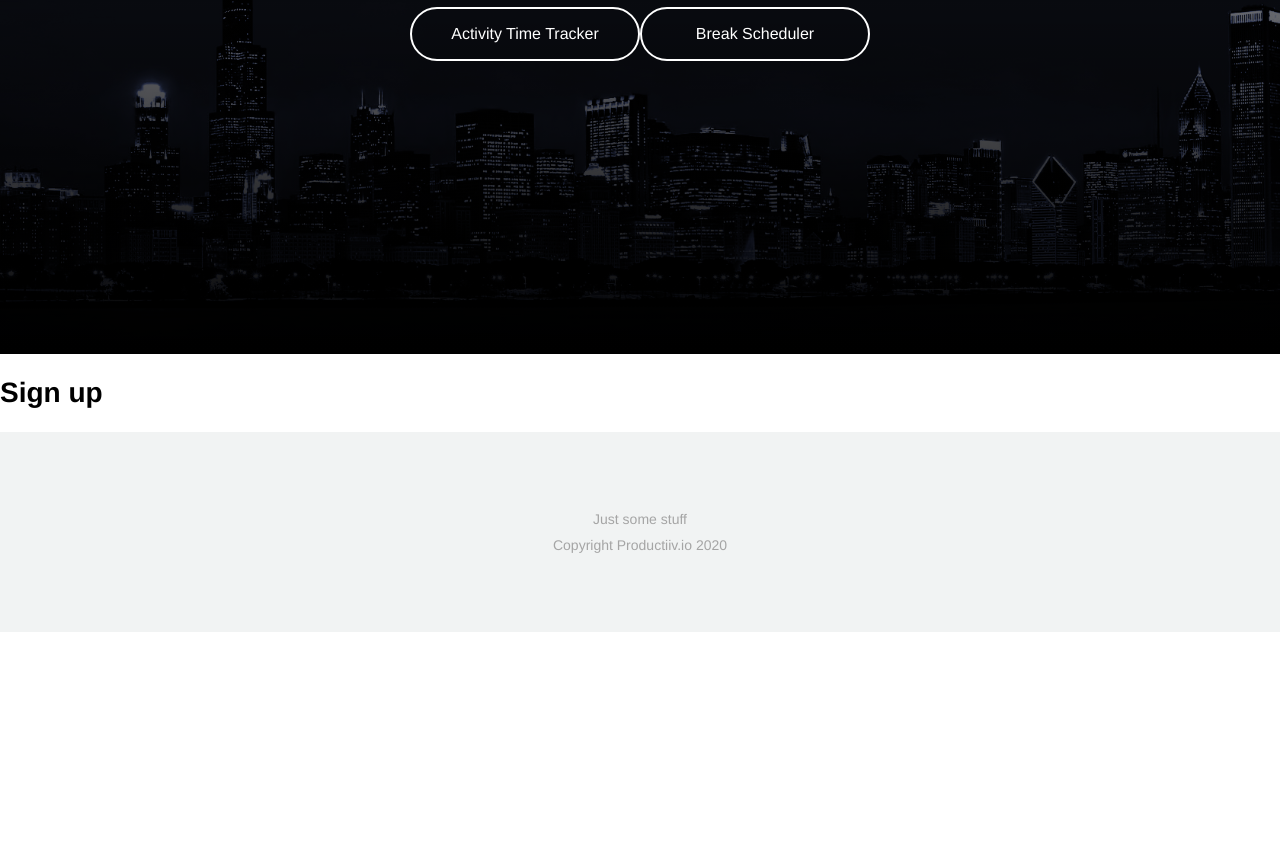
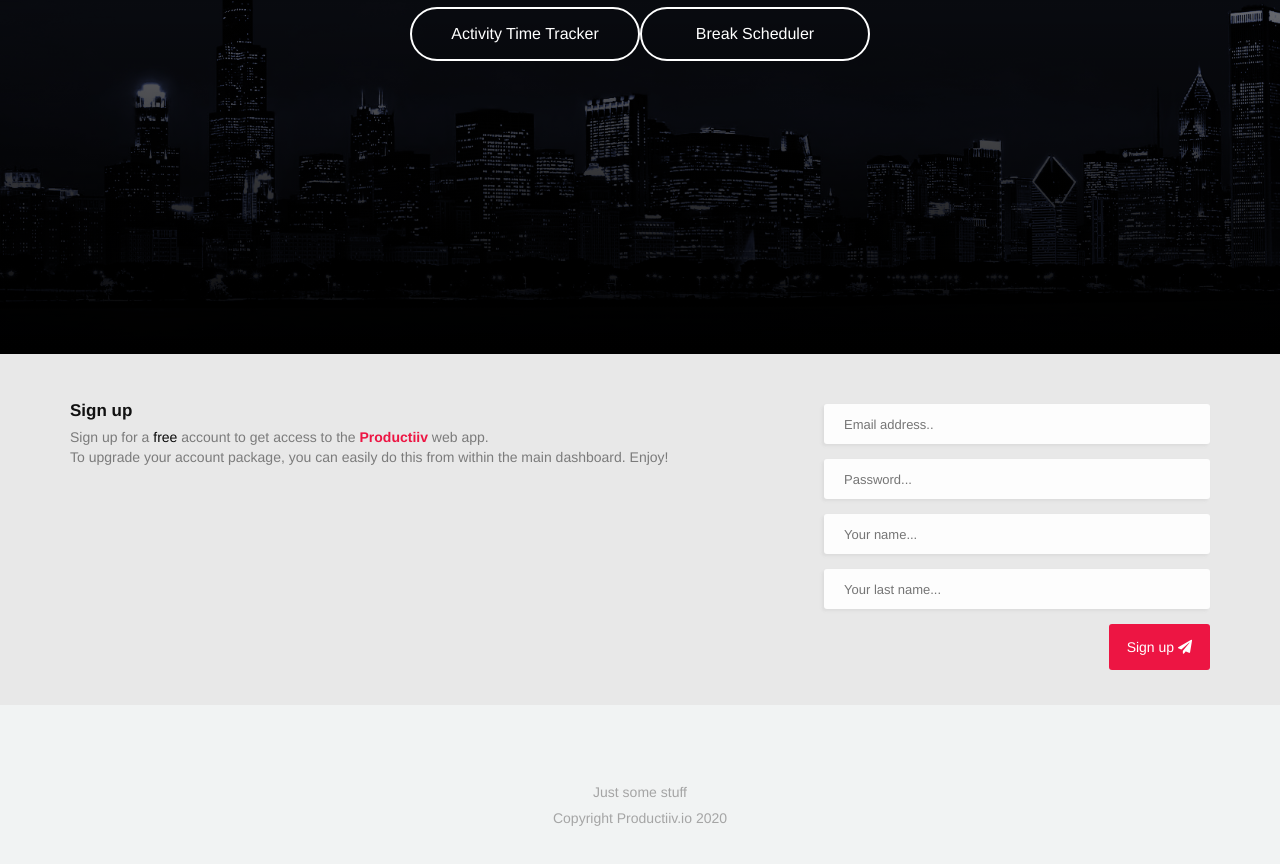
Before and after one commit to Mikkelzu/productiiv.client, a React (Create React App) app: page /signup in a window 1280 px wide. Shown: the part 446-1310 px from the top of the page. Before the commit the page ends 1078 px from the top, so only its background shows below. Built offline with nearby package versions, Linux system fonts and the light colour scheme.

Commit message:
added signup pag layout

```diff
--- a/src/pages/signup/signup.js
+++ b/src/pages/signup/signup.js
@@ -5,7 +5,40 @@ export default class Signup extends React.Component {
     render() {
         return(
             <div>
-                <h1>Sign up</h1>
+                <div className="newsletter-wrapper">
+                    <div className="signup container">
+                        <div className="hgroup">
+                            <h3>Sign up</h3>
+                            <p> Sign up for a <span className="highlighted-text-secondary">free</span> account to get access to the <span className="highlighted-text">Productiiv</span> web app.
+                                <br />
+                                To upgrade your account package, you can easily do this from within the main dashboard. Enjoy!
+                            </p>
+                        </div>
+                        <div className="newsletter-form">
+                            <form className="form-wrapper">
+                                <div className="form-group">
+                                    <input id="email" className="form-control" name="email" type="email" placeholder="Email address.." required="" />
+                                </div>
+
+                                <div className="form-group">
+                                    <input id="password" className="form-control" name="password" type="password" placeholder="Password..." />
+                                </div>
+
+                                <div className="form-group">
+                                    <input id="firstname" name="firstName" className="form-control" placeholder="Your name..." />
+                                </div>
+
+                                <div className="form-group">
+                                    <input id="lastname" name="lastName" className="form-control" placeholder="Your last name..." />
+                                </div>
+
+                                <button type="submit" className="signup-button">
+                                    Sign up <i className="fas fa-paper-plane"></i>
+                                </button>
+                            </form>
+                        </div>
+                    </div>
+                </div>
             </div>
         );
     }
```
